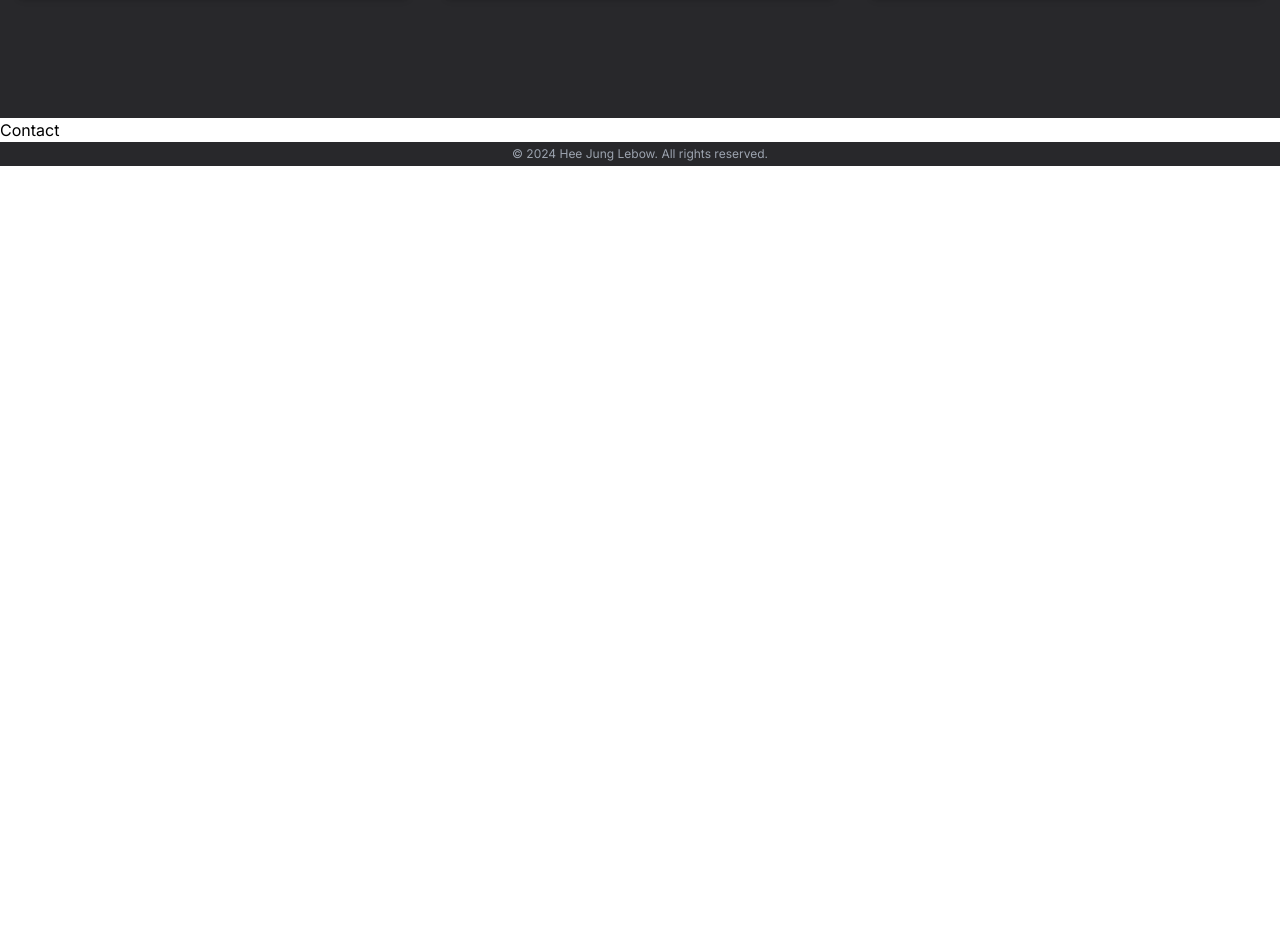
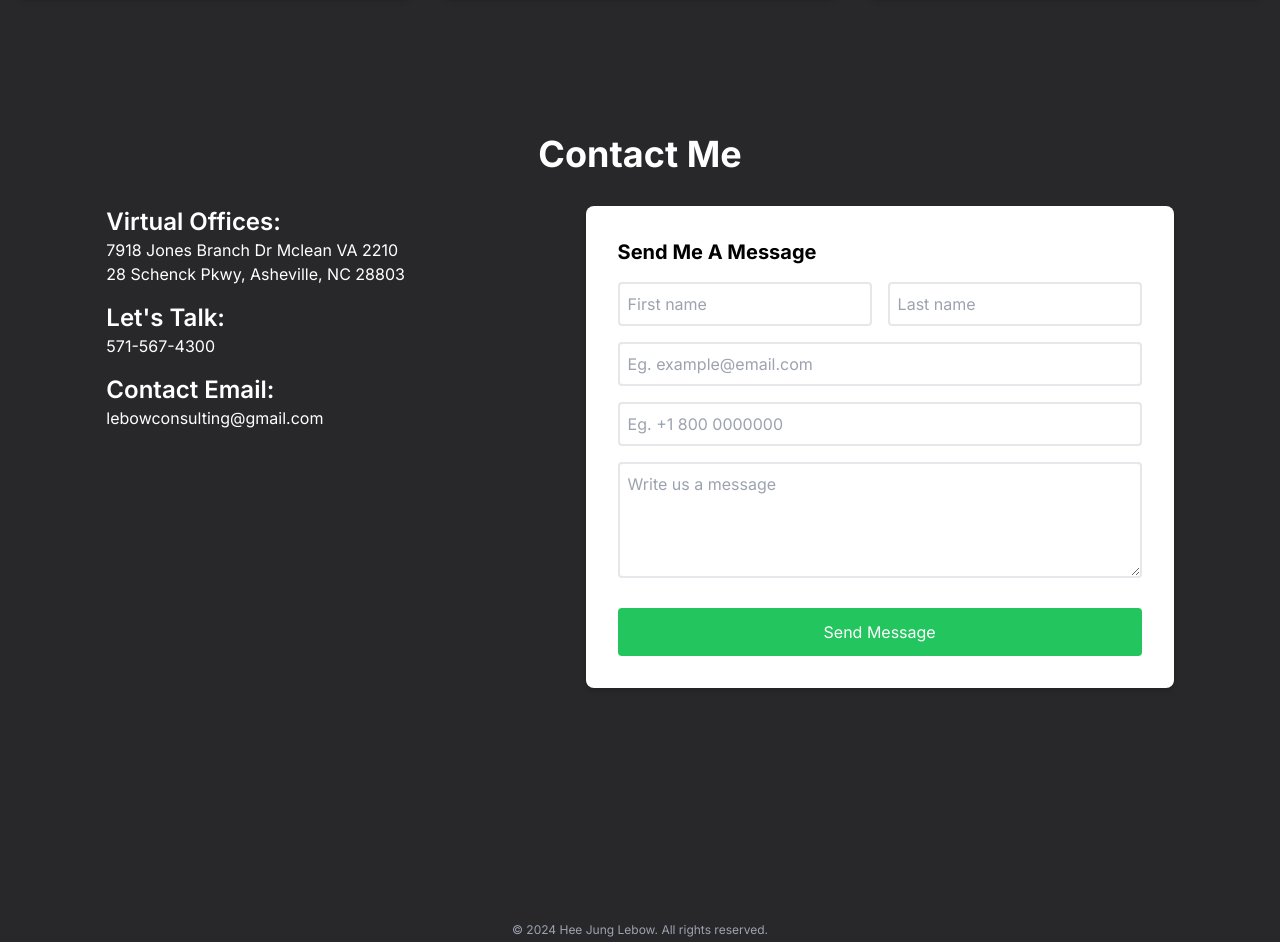
Before and after one commit to deflatedDbug/blockchaintax, a Next.js app: page / in a window 1280 px wide. Shown: the part 1604-2546 px from the top of the page. Before the commit the page ends 1770 px from the top, so only its background shows below. Built offline with nearby package versions, Linux system fonts and the light colour scheme.

Commit message:
added contact section

```diff
--- a/components/contact.tsx
+++ b/components/contact.tsx
@@ -1,7 +1,81 @@
-import React from 'react'
+import React from "react";
 
-export default function Contact() {
+export default function ContactForm() {
   return (
-    <div>Contact</div>
-  )
+    <div className="bg-[#28282B] min-h-screen py-4">
+        <h1 className="text-center text-white text-3xl md:text-4xl font-bold">Contact Me</h1>
+      <div className="container mx-auto px-4 py-8">
+        <div className="flex flex-col md:flex-row justify-around items-start">
+          <div className="text-white mb-8 md:mb-0">
+            <div className="mb-4">
+              <h2 className="text-2xl font-semibold">Virtual Offices:</h2>
+              <p>7918 Jones Branch Dr Mclean VA 2210</p>
+              <p>28 Schenck Pkwy, Asheville, NC 28803</p>
+            </div>
+            <div className="mb-4">
+              <h2 className="text-2xl font-semibold">Let's Talk:</h2>
+              <p>571-567-4300</p>
+            </div>
+            <div className="mb-4">
+              <h2 className="text-2xl font-semibold">Contact Email:</h2>
+              <p>lebowconsulting@gmail.com</p>
+            </div>
+          </div>
+
+          <form className="bg-white p-8 shadow-md rounded-lg">
+            <h2 className="text-xl font-bold mb-4">Send Me A Message</h2>
+
+            <div className="mb-4 grid grid-cols-2 gap-4">
+              <input
+                type="text"
+                placeholder="First name"
+                className="border-2 rounded p-2"
+                required
+              />
+              <input
+                type="text"
+                placeholder="Last name"
+                className="border-2 rounded p-2"
+                required
+              />
+            </div>
+
+            <div className="mb-4">
+              <input
+                type="email"
+                placeholder="Eg. example@email.com"
+                className="border-2 w-full rounded p-2"
+                required
+              />
+            </div>
+
+            <div className="mb-4">
+              <input
+                type="tel"
+                placeholder="Eg. +1 800 0000000"
+                className="border-2 w-full rounded p-2"
+                required
+              />
+            </div>
+
+            <div className="mb-6">
+              <textarea
+                placeholder="Write us a message"
+                className="border-2 w-full rounded p-2"
+                rows="4"
+                required
+              ></textarea>
+            </div>
+
+            <button
+              type="submit"
+              className="w-full bg-green-500 text-white p-3 rounded hover:bg-green-600"
+            >
+              Send Message
+            </button>
+          </form>
+        </div>
+      </div>
+    </div>
+  );
 }
--- a/components/services.tsx
+++ b/components/services.tsx
@@ -4,13 +4,13 @@ export default function Services() {
   return (
     <section id="services" className="bg-[#28282B] text-white py-20">
       <header className="mb-10 ">
-        <h1 className="font-bold text-5xl text-center mb-8">
+        <h1 className="font-bold text-3xl md:text-5xl text-center mb-8">
           SMALL BUSINESS SERVICES
         </h1>
         {/* Single grid container for all services */}
         <div className="grid grid-cols-1 md:grid-cols-3 gap-8 max-w-screen-xl mx-auto px-4 text-xl">
           {/* Service 1 */}
-          <div className="border bg-white text-gray-600 p-6 rounded-lg shadow-md hover:scale-110">
+          <div className="border bg-white text-gray-600 p-6 rounded-lg shadow-md md:hover:scale-110">
             <h2 className="font-bold text-xl mb-4 text-center underline">Tax E-Filing</h2>
             <li>
               <span className="font-bold">Taxes:</span> Personal, Business,
@@ -22,7 +22,7 @@ export default function Services() {
             </li>
           </div>
           {/* Service 2 */}
-          <div className="border bg-white text-gray-600 p-6 rounded-lg shadow-md hover:scale-110">
+          <div className="border bg-white text-gray-600 p-6 rounded-lg shadow-md md:hover:scale-110">
             <h2 className="font-bold text-xl mb-4 text-center underline">Management</h2>
             <li>
               <span className="font-bold">Tax Planning:</span> How to Report and Save on Taxes
@@ -39,7 +39,7 @@ export default function Services() {
           </div>
 
           {/* Service 3 */}
-          <div className="border bg-white text-gray-600 p-6 rounded-lg shadow-md hover:scale-110">
+          <div className="border bg-white text-gray-600 p-6 rounded-lg shadow-md md:hover:scale-110">
             <h2 className="font-bold text-xl mb-4 text-center underline">Advisory</h2>
             <li>
               <span className="font-bold"> Tax Consulting:</span> How to grow
```
